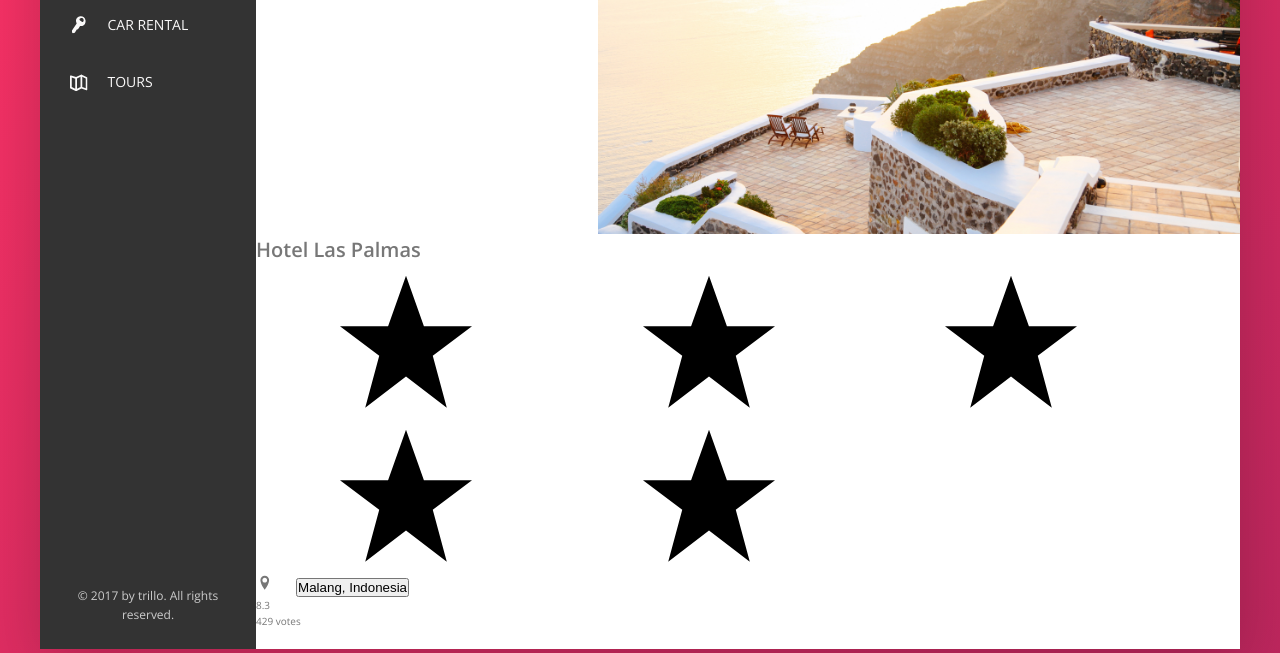
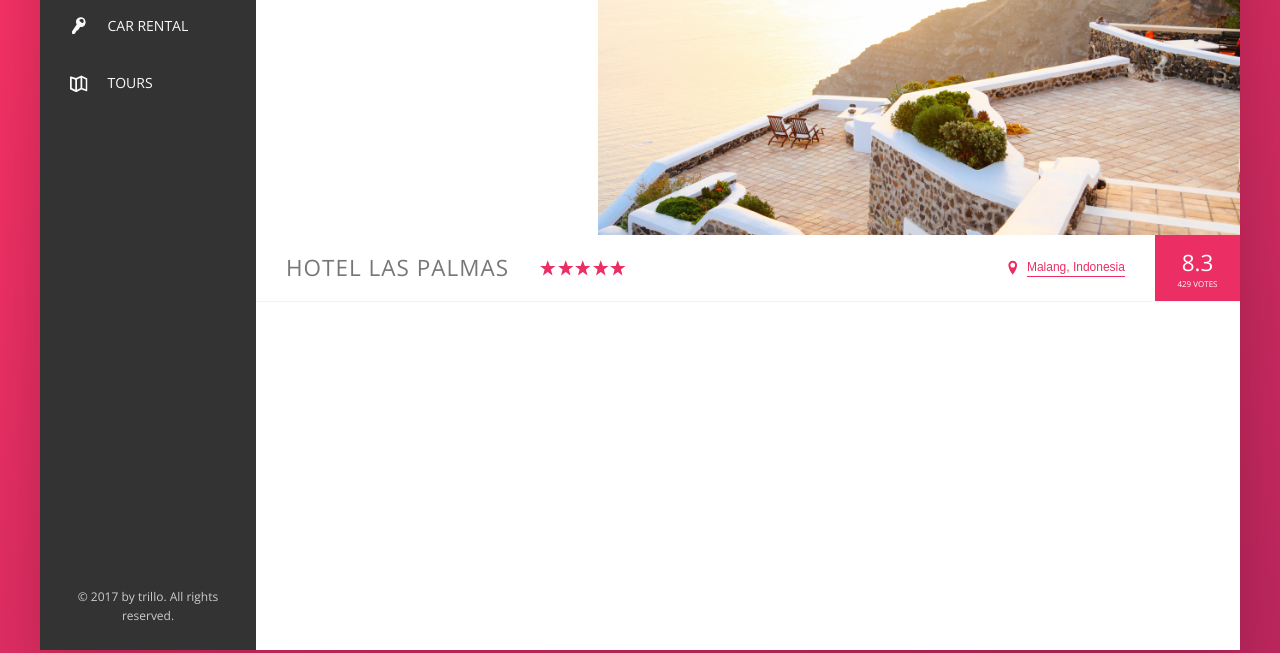
Before and after one commit to fbriansyah/trillo, a website: page index.html in a window 1280 px wide. Shown: the part 301-954 px from the top of the page. Drawn offline with nearby package versions, Linux system fonts and the light colour scheme.

Commit message:
add and style overview

```diff
--- a/index.html
+++ b/index.html
@@ -102,31 +102,31 @@
                 </h1>
 
                 <div class="overview__stars">
-                  <svg class="overview__icon-start">
+                  <svg class="overview__icon-star">
                     <use xlink:href="img/sprite.svg#icon-star"></use>
                   </svg>
-                  <svg class="overview__icon-start">
+                  <svg class="overview__icon-star">
                     <use xlink:href="img/sprite.svg#icon-star"></use>
                   </svg>
-                  <svg class="overview__icon-start">
+                  <svg class="overview__icon-star">
                     <use xlink:href="img/sprite.svg#icon-star"></use>
                   </svg>
-                  <svg class="overview__icon-start">
+                  <svg class="overview__icon-star">
                     <use xlink:href="img/sprite.svg#icon-star"></use>
                   </svg>
-                  <svg class="overview__icon-start">
+                  <svg class="overview__icon-star">
                     <use xlink:href="img/sprite.svg#icon-star"></use>
                   </svg>
                 </div>
 
                 <div class="overview__location">
-                  <svg class="side-nav__icon">
+                  <svg class="overview__icon-location">
                     <use xlink:href="img/sprite.svg#icon-location-pin"></use>
                   </svg>
                   <button class="btn-inline">Malang, Indonesia</button>
                 </div>
 
-                <div class="overvie__rating">
+                <div class="overview__rating">
                   <div class="overview__rating-average">8.3</div>
                   <div class="overview__rating-count">429 votes</div>
                 </div>
--- a/sass/_base.scss
+++ b/sass/_base.scss
@@ -60,3 +60,14 @@ body {
 
     min-height: 100vh;
 }
+
+/*! debug.css v0.0.3 | MIT License | https://gist.github.com/zaydek/6b2e55258734deabbd2b4a284321d6f6 */
+[debug],
+[debug] * {
+	color:                 hsla(210, 100%, 100%, 0.9) !important;
+	background:            hsla(210, 100%,  50%, 0.5) !important;
+	outline: solid 0.25rem hsla(210, 100%, 100%, 0.5) !important;
+
+	box-shadow: none !important;
+	filter:     none !important;
+}
--- a/sass/_components.scss
+++ b/sass/_components.scss
@@ -196,3 +196,105 @@
         display: block;
     }
 }
+
+//////////////////////////////////////
+// Hotel Overview
+.overview {
+    display: flex;
+    align-items: center;
+    border-bottom: 1px solid var(--color-grey-light-2);
+
+    &__heading {
+        font-size: 2.25rem;
+        font-weight: 300;
+        text-transform: uppercase;
+        letter-spacing: 1px;
+        padding: 1.5rem 3rem;
+    }
+
+    &__stars {
+        margin-right: auto; // create space beween stars and location
+        display: flex;
+    }
+
+    &__icon-star,
+    &__icon-location {
+        height: 1.75rem;
+        width: 1.75rem;
+        fill: var(--color-primary);
+    }
+
+    &__icon-location {
+        margin-right: .5rem;
+    }
+
+    &__location {
+        font-size: 1.2rem;
+        display: flex;
+        align-items: center;
+    }
+
+    &__rating {
+        background-color: var(--color-primary);
+        color: #fff;
+        margin-left: 3rem;
+        padding: 0  2.25rem;
+        align-self: stretch;
+
+        display: flex;
+        align-items: center;
+        justify-content: center;
+        flex-direction: column;
+    }
+
+    &__rating-average {
+        font-size: 2.25rem;
+        font-weight: 300;
+        margin-bottom: -3px;
+    }
+
+    &__rating-count {
+        font-size: .8rem;
+        text-transform: uppercase;
+    }
+}
+
+//////////////////////////////////////
+// Button Inline
+.btn-inline {
+    border: none;
+    color: var(--color-primary);
+    font-size: inherit;
+    border-bottom: 1px solid currentColor;
+    padding-bottom: 2px;
+    display: inline-block;
+    background-color: transparent;
+    cursor: pointer;
+    transition: all .2s;
+
+    &:hover {
+        color: var(--color-grey-dark-1);
+    }
+
+    &:focus {
+        outline: none;
+        animation: pulsate 1s infinite;
+    }
+}
+
+@keyframes pulsate {
+    0% {
+        transform: scale(1);
+        box-shadow: none;
+    }
+
+    50% {
+        transform:  scale(1.05);
+        box-shadow: 0 1rem 4rem rgba(0, 0, 0, .25)
+    }
+
+    100% {
+        transform: scale(1);
+        box-shadow: none;
+    }
+}
--- a/sass/_layout.scss
+++ b/sass/_layout.scss
@@ -11,7 +11,7 @@
     height: 7rem;
     font-size: 1.4rem;
     background-color: #fff;
-    border-bottom: var(--color-grey-light-2);
+    border-bottom: 1px solid var(--color-grey-light-2);
 
     display: flex;
     justify-content: space-between;
```
Also changed, not shown: css/style.css.
